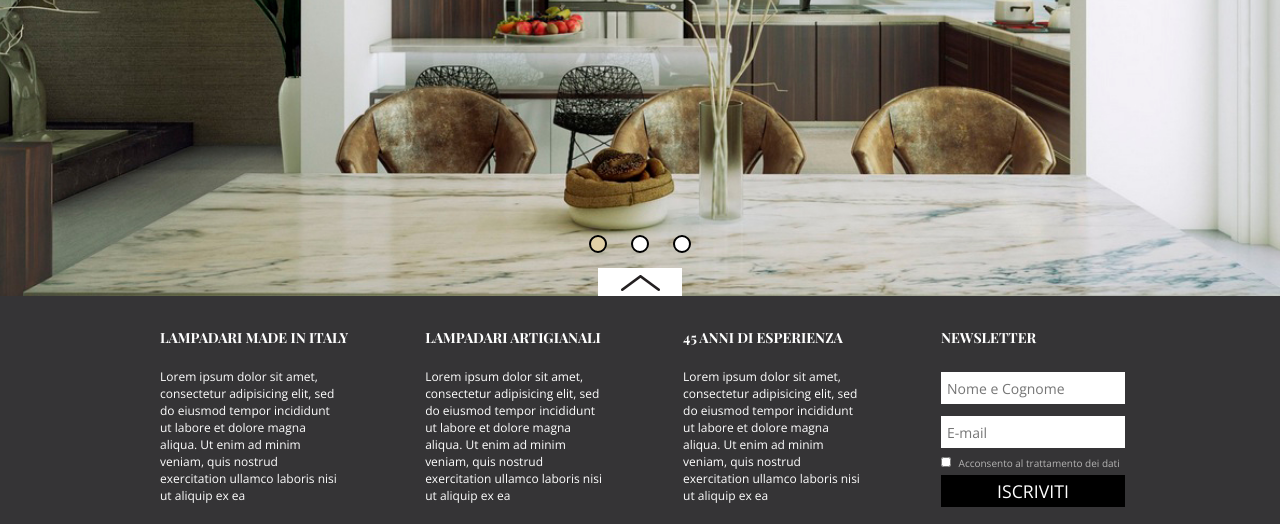
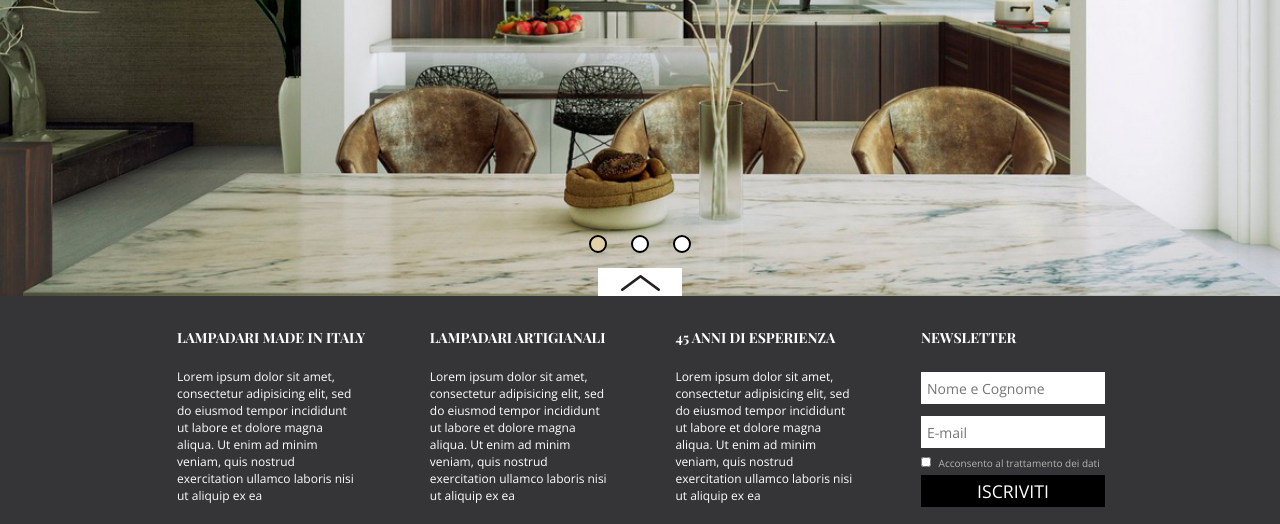
Before and after one commit to YuriyPonomarev224/testwork_adci, a website: page src/index.html in a window 1280 px wide. Shown: the part 522-1046 px from the top of the page. Drawn offline with nearby package versions, Linux system fonts and the light colour scheme; files that its build step writes are made by us from their sources; a web font is replaced by a local one.

Commit message:
Removed padding and set max-width for blocks
and add blackgorund color for main

```diff
--- a/src/sass/blocks/_footer.scss
+++ b/src/sass/blocks/_footer.scss
@@ -3,14 +3,15 @@
     background-color: $head;
     box-sizing: border-box;
     padding: 30px 0 19px 0;
-    display: flex;
-    flex-direction: column;
-    justify-content: space-between;
+    max-width: 1240px;
+    margin: 0 auto;
     &__wrapper {
         box-sizing: border-box;
-        padding: 0 155px 0 158px;
         display: flex;
         justify-content: space-between;
+        margin: 0 auto;
+        max-width: 930px;
+        flex-wrap: wrap;
         &_item {
             max-width: 189px;
             color: $a;
@@ -96,7 +97,7 @@
         color: $a;
         font-family: 'Open Sans';
         justify-content: start;
-
+        flex-wrap: wrap;
 
         &_title {
             display: flex;
--- a/src/sass/style.scss
+++ b/src/sass/style.scss
@@ -1,8 +1,15 @@
+@import url("https://fonts.googleapis.com/css2?family=Open+Sans:wght@300;400;600&family=Playfair+Display:ital,wght@0,700;1,700&display=swap");
+@import 'base/variables';
+@import 'blocks/header';
+@import 'blocks/home';
+@import 'blocks/slider';
+@import 'blocks/box';
+@import 'blocks/modalbox';
+@import 'blocks/footer';
 body {
-
     margin: 0 auto;
     box-sizing:border-box;
-
+    background-color: $head;
 }
 main {
     position: relative;
@@ -11,11 +18,3 @@ main {
     max-width: 1200px;
     margin: 0 auto;
 }
-@import url("https://fonts.googleapis.com/css2?family=Open+Sans:wght@300;400;600&family=Playfair+Display:ital,wght@0,700;1,700&display=swap");
-@import 'base/variables';
-@import 'blocks/header';
-@import 'blocks/home';
-@import 'blocks/slider';
-@import 'blocks/box';
-@import 'blocks/modalbox';
-@import 'blocks/footer';
```
